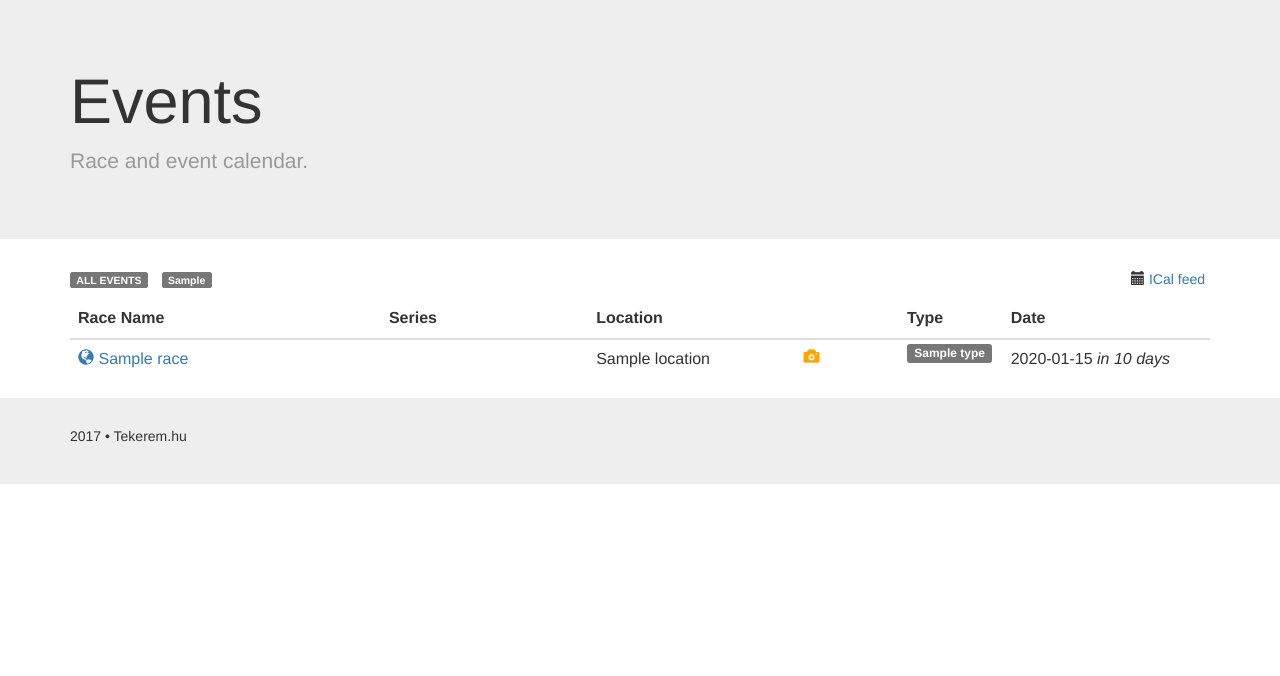
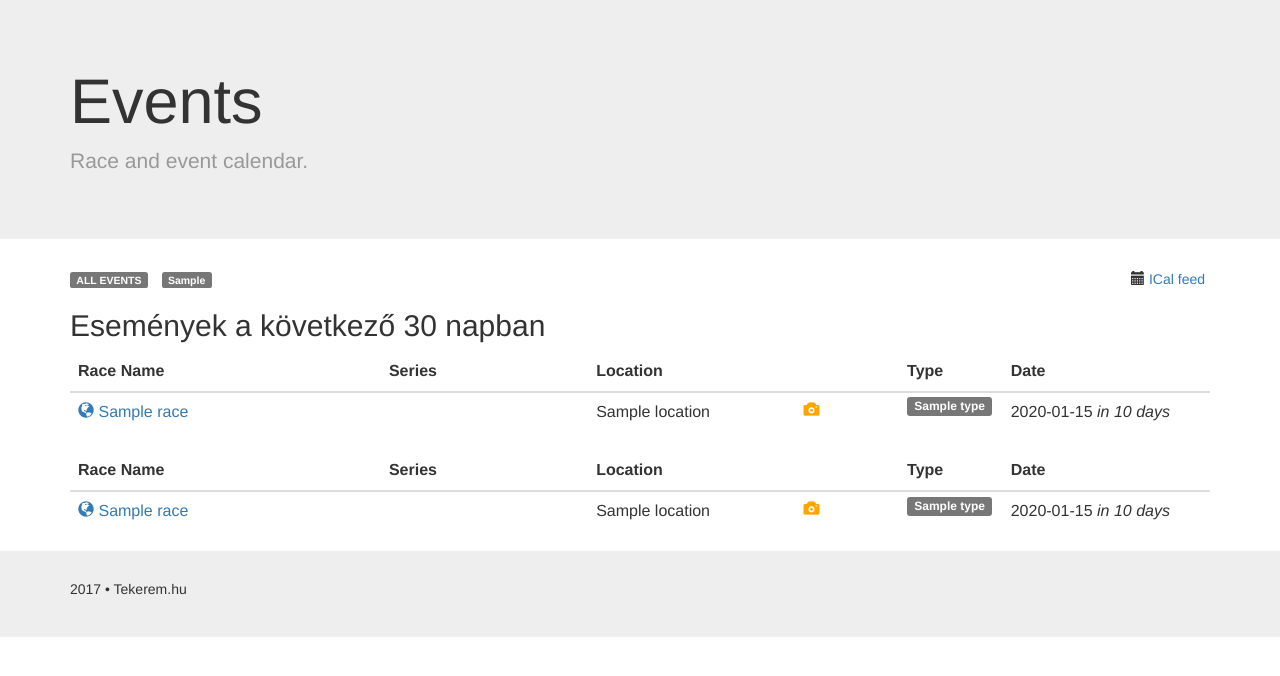
Before and after one commit to szaboat/race_results, a Django app: template raceresults/result/templates/races.html in a window 1280 px wide. Shown: the part 53-729 px from the top of the page. Run offline with Django 3.2, Linux system fonts and the light colour scheme; the template is opened without the code that fills it: most values are stand-ins (such as "Sample title", 1, 10 or a date in 2020); some libraries are stand-ins or nearby versions.

Commit message:
upcoming races

```diff
--- a/raceresults/result/models.py
+++ b/raceresults/result/models.py
@@ -88,6 +88,7 @@ class Result(models.Model):
     race_number = models.CharField(max_length=5)
     imported_at = models.DateTimeField()
     category = models.CharField(max_length=20, null=True, blank=True)
+    cohort = models.CharField(max_length=10)
 
     @property
     def time(self):
--- a/raceresults/result/templates/races.html
+++ b/raceresults/result/templates/races.html
@@ -20,6 +20,35 @@
         </ul>
     {% endif %}
 
+    <h2>Események a következő 30 napban</h2>
+    <table class="table">
+        <thead>
+            <tr>
+                <th class="col-md-3">{% trans 'Race Name' %}</th>
+                <th class="col-md-2">{% trans 'Series' %}</th>
+                <th class="col-md-2">{% trans 'Location' %}</th>
+                <th class="col-md-1"></th>
+                <th class="col-md-1">{% trans 'Type' %}</th>
+                <th class="col-md-2">{% trans 'Date' %}</th>
+            </tr>
+        </thead>
+        {% for race in next_month_races %}
+            <tr>
+                <td class="col-md-5"><a href="{{ race.url }}" data-toggle="tooltip" data-placement="top" title="{{ race.url }}"><span class="glyphicon glyphicon-globe" aria-hidden="true" ></span></a> <a href="/{{ race.date|date:"Y" }}/{{ race.short_name }}/">{{ race.name }}</a> </td>
+                <td>{{ race.series|default:'' }}</td>
+                <td>{{ race.location }}</td>
+                <td>
+                    {% if race.galleries %}
+                        <a href="{{ race.get_absolute_url }}#photos">
+                            <span class="glyphicon glyphicon-camera photos-link" aria-hidden="true" data-toggle="tooltip" data-placement="top" title="{{ race.galleries|length }} galler{{ race.galleries|pluralize:"y,ies" }}"></span>
+                        </a>
+                    {% endif %}
+                </td>
+                <td class="col-md-1"><span class="label label-default {{ race.type|lower }}">{{ race.type }}</span></td>
+                <td>{{ race.date|date:"Y-m-d" }} {% if race.days_to_race >= 0 %}<i>in {{ race.days_to_race }} days</i>{% endif %}</td>
+            </tr>
+        {% endfor %}
+    </table>
 
     <table class="table">
         <thead>
```
Also changed, not shown: raceresults/result/views.py (+7 -1 lines), raceresults/db.sqlite3.
